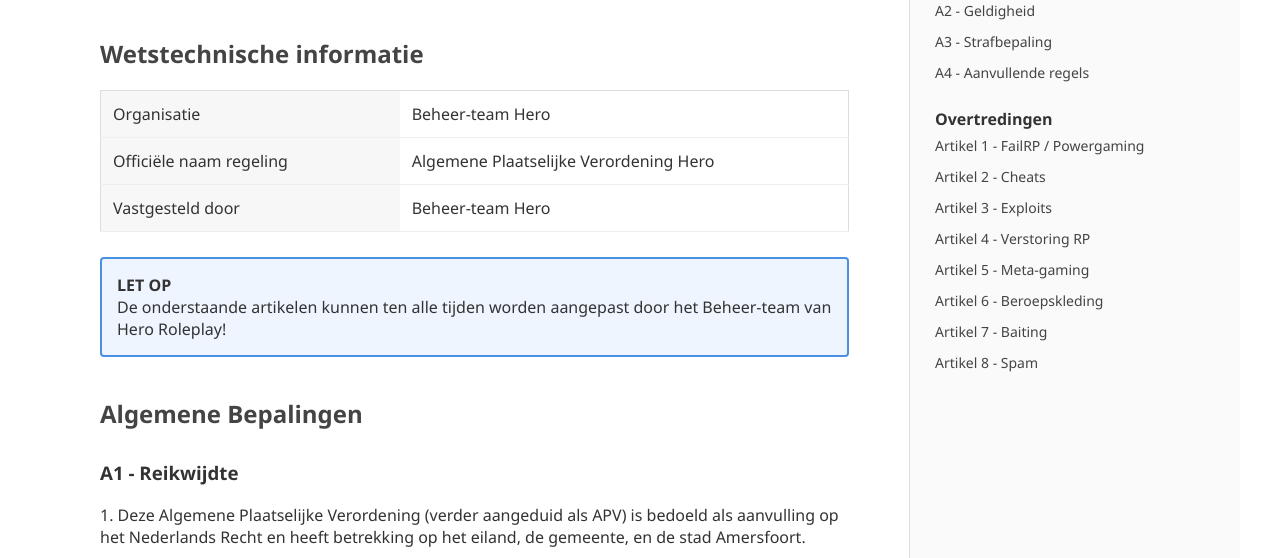
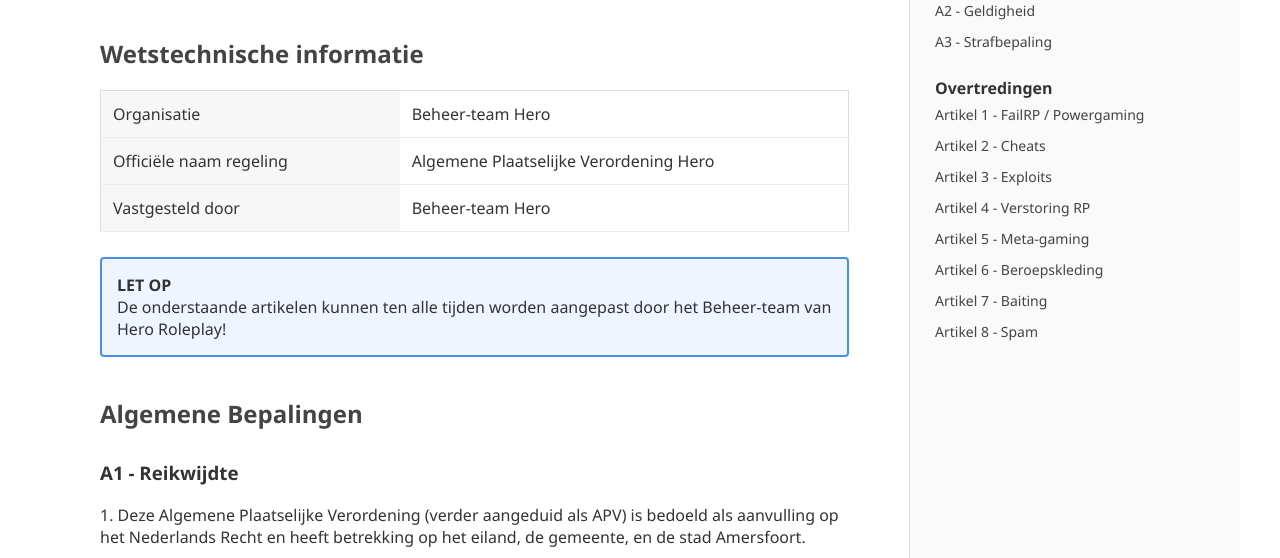
Before and after one commit to fivem-apv/HeroRoleplay-APV, a plain HTML site: page index.html in a window 1280 px wide. Shown: the part 242-800 px from the top of the page. Drawn offline with Linux system fonts and the light colour scheme.

Commit message:
Update index.html

```diff
--- a/index.html
+++ b/index.html
@@ -226,7 +226,6 @@
       <a href="#a1">A1 - Reikwijdte</a>
       <a href="#a2">A2 - Geldigheid</a>
       <a href="#a3">A3 - Strafbepaling</a>
-      <a href="#a4">A4 - Aanvullende regels</a>
     </div>
 
     <div class="section">
```
